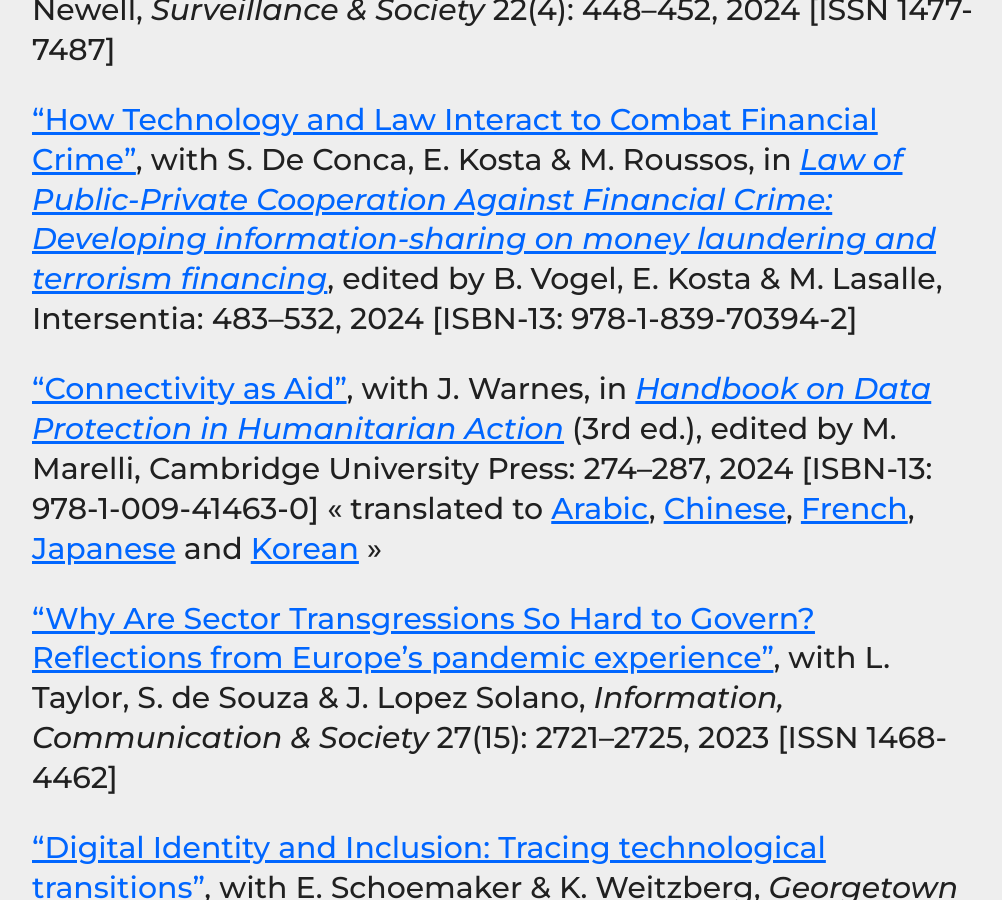
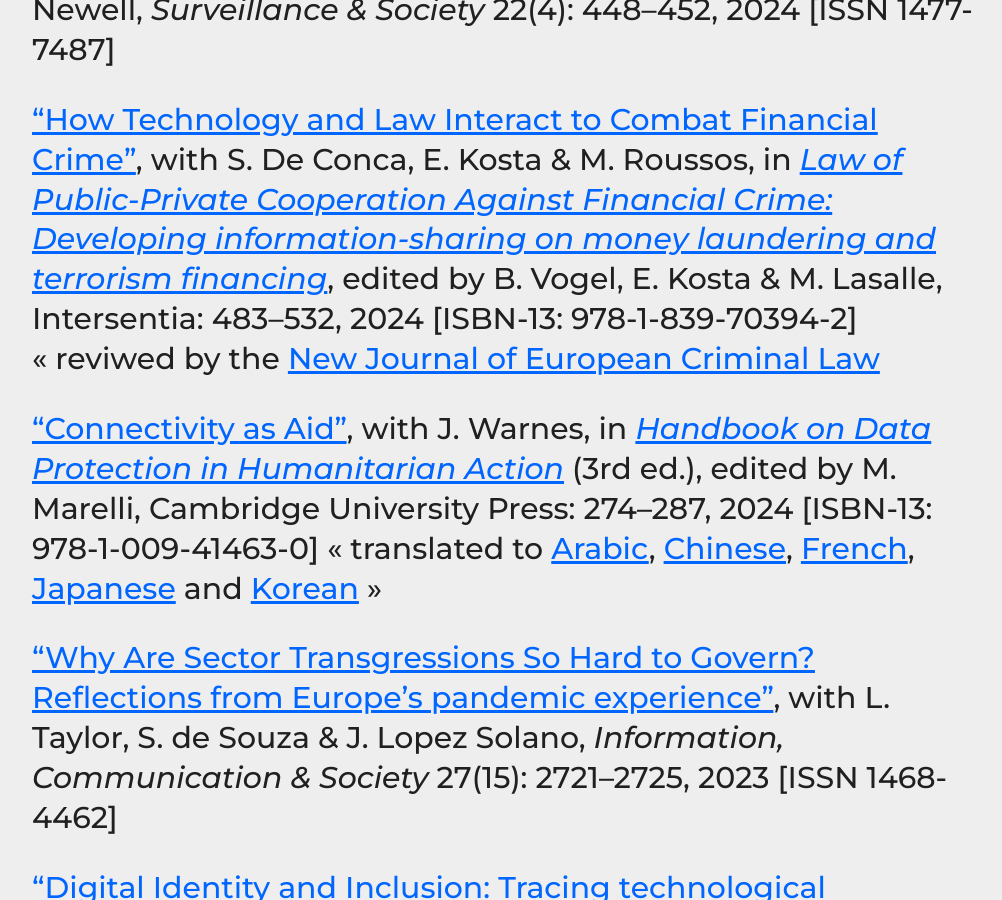
Before and after one commit to haroonalrasheed/641a, a Jekyll site: the page built from selected-publications/index.md, in a window 1280 px wide and 900 px high, scrolled down 2693 px. Shown: the whole window, without its empty margins (132-1134 px from the left). Built offline with Jekyll 4.4.1, drawn with Linux system fonts in a browser that asks for light colours; some of the changed text lies outside the part shown.

Commit message:
Update index.md

```diff
--- a/selected-publications/index.md
+++ b/selected-publications/index.md
@@ -47,7 +47,7 @@ _[Contact me](mailto:a.k.martin@alumni.lse.ac.uk) for copies of articles/chapter
 ["Synthetic Data, Synthetic Media, and Surveillance"](https://ojs.library.queensu.ca/index.php/surveillance-and-society/article/view/18334), with B. Newell, _Surveillance & Society_ 22(4): 448–452, 2024 [ISSN 1477-7487]
 
 [“How Technology and Law Interact to Combat Financial Crime”](https://research.tilburguniversity.edu/files/112389037/Roussos_-_How_technology_and_law_interact_to_combat_financial_crime.pdf), with S. De Conca, E. Kosta & M. Roussos, in [_Law of Public-Private Cooperation Against Financial Crime:
-Developing information-sharing on money laundering and terrorism financing_](https://www.larcier-intersentia.com/en/law-public-private-cooperation-financial-crime-9781839704666.html), edited by B. Vogel, E. Kosta & M. Lasalle, Intersentia: 483–532, 2024 [ISBN-13: 978-1-839-70394-2]
+Developing information-sharing on money laundering and terrorism financing_](https://www.larcier-intersentia.com/en/law-public-private-cooperation-financial-crime-9781839704666.html), edited by B. Vogel, E. Kosta & M. Lasalle, Intersentia: 483–532, 2024 [ISBN-13: 978-1-839-70394-2] << reviwed by the [New Journal of European Criminal Law](https://doi.org/10.1177/20322844261462542)
 
 ["Connectivity as Aid"](https://doi.org/10.1017/9781009414630.021), with J. Warnes, in [_Handbook on Data Protection in Humanitarian Action_](https://www.cambridge.org/core/books/handbook-on-data-protection-in-humanitarian-action/025CE3DFD1FAD908DD1412C20E49F955) (3rd ed.), edited by M. Marelli, Cambridge University Press: 274–287, 2024 [ISBN-13: 978-1-009-41463-0] << translated to [Arabic](https://shop.icrc.org/download/ebook?sku=4305/004-ebook), [Chinese](https://shop.icrc.org/download/ebook?sku=4305/006-ebook), [French](https://shop.icrc.org/download/ebook?sku=4305/001-ebook), [Japanese](https://shop.icrc.org/download/ebook?sku=4305/209-ebook) and [Korean](https://shop.icrc.org/download/ebook?sku=4305/210-ebook) >>
 
@@ -77,7 +77,7 @@ Developing information-sharing on money laundering and terrorism financing_](htt
 
 ["Introduction: What does the COVID-19 response mean for global data justice?"](https://ia801504.us.archive.org/25/items/data-justice-and-covid-19/Data_Justice_and_COVID-19.pdf), with L. Taylor, G. Sharma & S. Jameson, in *Data Justice and COVID-19: Global Perspectives*, edited by L. Taylor, G. Sharma, A. Martin & S. Jameson, Meatspace Press: 8–17, 2020 [ISBN-13: 978-1-913824-00-6]
 
-[_Data Justice and COVID-19: Global Perspectives_](https://ia801905.us.archive.org/23/items/data-justice-and-covid-19/Data_Justice_and_COVID-19.pdf), with L. Taylor, G. Sharma & S. Jameson (eds.), Meatspace Press, 2020 << featured in [The Syllabus](https://cabinet.the-syllabus.com/syllabus/Ig5CJ6qoXZ) >>
+[_Data Justice and COVID-19: Global Perspectives_](https://ia801905.us.archive.org/23/items/data-justice-and-covid-19/Data_Justice_and_COVID-19.pdf), with L. Taylor, G. Sharma & S. Jameson (eds.), Meatspace Press, 2020 << featured in [The Syllabus](https://cabinet.the-syllabus.com/syllabus/Ig5CJ6qoXZ) and reviewed by [Media@LSE](https://blogs.lse.ac.uk/medialse/2020/10/08/book-review-of-data-justice-and-covid-19-global-perspectives/) and [Surveillance & Society](https://ojs.library.queensu.ca/index.php/surveillance-and-society/article/view/14472) >>
 
 ["Desplazados y Desconectados: Americas"](https://www.unhcr.org/innovation/displaced-and-disconnected/), with E. Perez Iglesias, *Digital Access, Inclusion and Participation*, UN Refugee Agency: 1–38, 2020
 
```
